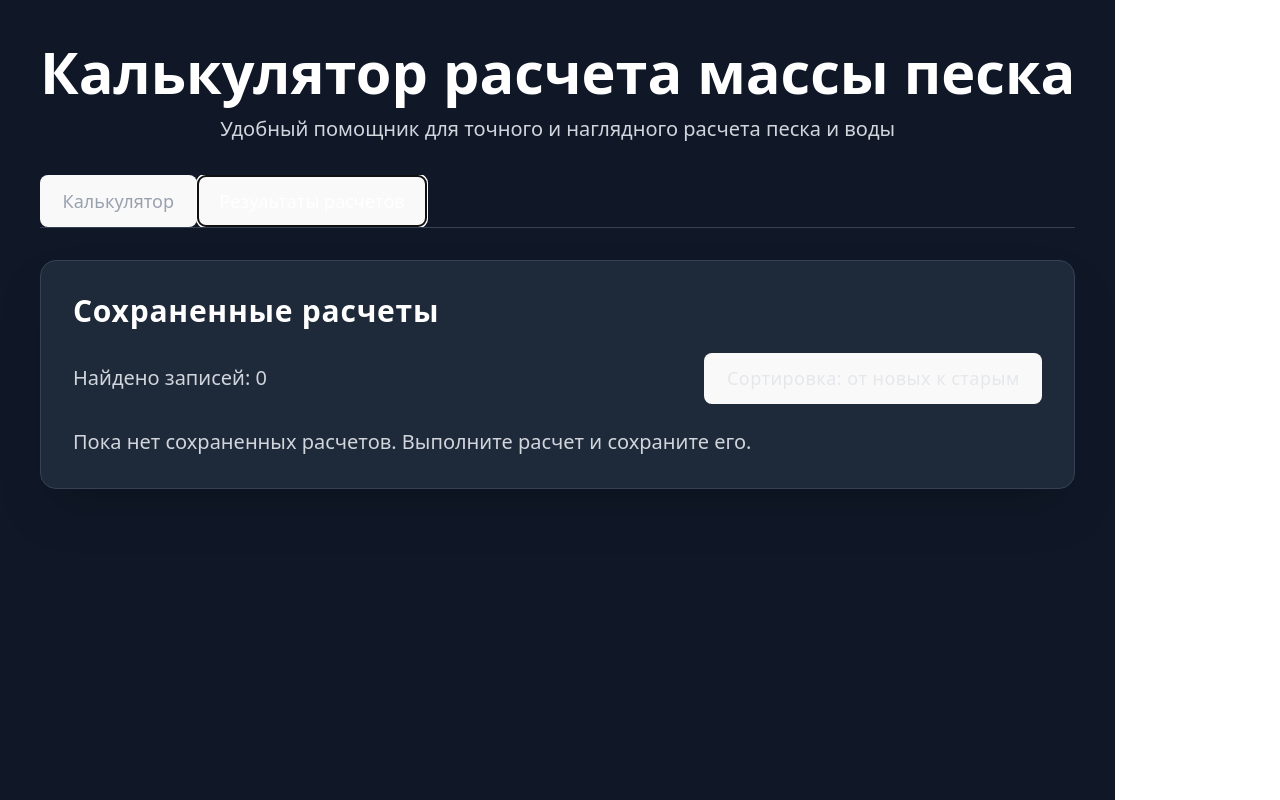
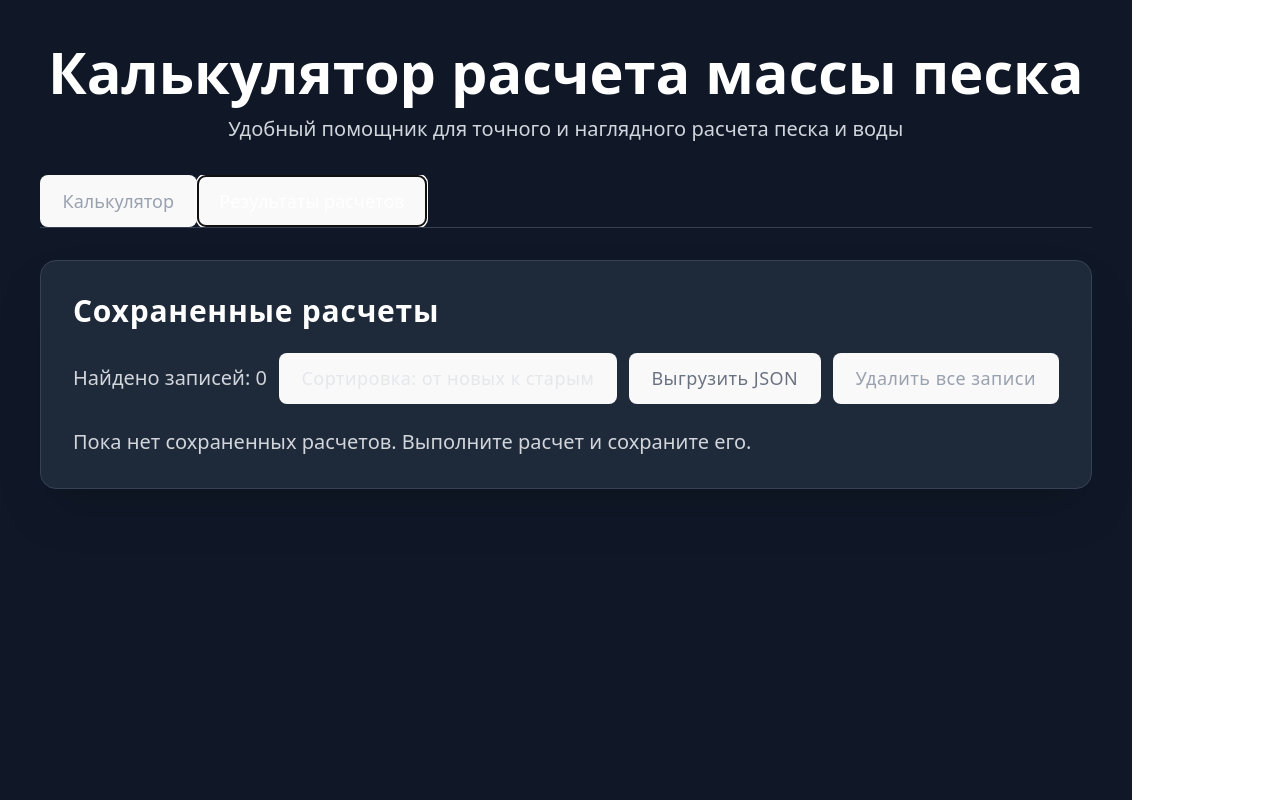
Before and after one commit to RudakovIlya/father-calc, a React (Vite) app: page / in a window 1280 px wide. Both pictures are taken after a click on the button "Результаты расчетов". Built offline with nearby package versions, Linux system fonts and the light colour scheme.

Commit message:
master: ДОбавил новую логику

```diff
--- a/src/components/HistoryCard.jsx
+++ b/src/components/HistoryCard.jsx
@@ -1,23 +1,6 @@
 import React from "react";
 import { Link } from "react-router-dom";
 import Button from "./Button";
-import { formatNumber } from "../utils/formatters";
-
-const inputLabels = [
-  { key: "sandWithContainer", label: "Вес песка с тарой (кг)" },
-  { key: "containerWeight", label: "Вес тары (кг)" },
-  { key: "targetDrySand", label: "Целевой вес сухого песка (кг)" },
-  { key: "moisture", label: "Влажность (%)" },
-  { key: "waterCementRatio", label: "Водоцементное соотношение (литры)" },
-];
-
-const resultLabels = [
-  { key: "sandWithoutContainer", label: "Песок без тары (кг)" },
-  { key: "targetWetSand", label: "Целевой вес влажного песка (кг)" },
-  { key: "waterInTargetSand", label: "Объем воды в оставшемся песке (кг)" },
-  { key: "additionalWaterNeeded", label: "Необходимо добавить воды (литры)" },
-  { key: "sandToRemove", label: "Необходимо удалить песка (кг)" },
-];
 
 const formatDate = (isoString) => {
   const date = new Date(isoString);
@@ -35,13 +18,13 @@ const formatDate = (isoString) => {
 };
 
 const HistoryCard = ({ entry, onDelete, isDeleting }) => {
-  const { createdAt, inputs = {}, results = {} } = entry;
+  const { createdAt } = entry;
   const dateLabel = formatDate(createdAt);
 
   return (
     <div className="bg-gray-800 rounded-2xl p-5 shadow-xl border border-gray-700">
-      <div className="flex flex-col lg:flex-row lg:items-center lg:justify-between gap-4 mb-5">
-        <div className="space-y-1">
+      <div className="flex flex-col gap-4 lg:flex-row lg:items-center lg:justify-between">
+        <div>
           <p className="text-2xl font-semibold text-white">
             Расчет от {dateLabel}
           </p>
@@ -52,7 +35,7 @@ const HistoryCard = ({ entry, onDelete, isDeleting }) => {
             to={`/calculation/${entry.id}`}
             className="text-center px-5 py-2 rounded-xl border border-blue-400 text-blue-300 text-lg font-semibold hover:bg-blue-500/10 transition"
           >
-            Подробнее
+            Открыть
           </Link>
           <Button
             variant="danger"
@@ -64,38 +47,6 @@ const HistoryCard = ({ entry, onDelete, isDeleting }) => {
           </Button>
         </div>
       </div>
-
-      <div className="grid grid-cols-1 md:grid-cols-2 gap-6 text-lg">
-        <div>
-          <p className="text-gray-200 font-semibold mb-3 text-xl">
-            Входные данные
-          </p>
-          <ul className="space-y-2 text-gray-300">
-            {inputLabels.map((item) => (
-              <li key={item.key} className="flex justify-between gap-3">
-                <span>{item.label}:</span>
-                <span className="text-gray-100 text-xl">
-                  {inputs[item.key] ?? "—"}
-                </span>
-              </li>
-            ))}
-          </ul>
-        </div>
-
-        <div>
-          <p className="text-gray-200 font-semibold mb-3 text-xl">Результаты</p>
-          <ul className="space-y-2 text-gray-300">
-            {resultLabels.map((item) => (
-              <li key={item.key} className="flex justify-between gap-3">
-                <span>{item.label}:</span>
-                <span className="text-gray-100 text-xl">
-                  {formatNumber(results[item.key] ?? 0)}
-                </span>
-              </li>
-            ))}
-          </ul>
-        </div>
-      </div>
     </div>
   );
 };
--- a/src/hooks/useCalculationHistory.js
+++ b/src/hooks/useCalculationHistory.js
@@ -3,6 +3,7 @@ import {
   fetchCalculations,
   persistCalculation,
   removeCalculation,
+  clearCalculations,
 } from "../storage/calculationStore";
 
 const useCalculationHistory = () => {
@@ -58,12 +59,25 @@ const useCalculationHistory = () => {
     [refresh]
   );
 
+  const clearAllCalculations = useCallback(async () => {
+    try {
+      await clearCalculations();
+      await refresh();
+    } catch (err) {
+      setError(
+        err instanceof Error ? err.message : "Не удалось очистить расчеты"
+      );
+      throw err;
+    }
+  }, [refresh]);
+
   return {
     calculations,
     loading,
     error,
     addCalculation,
     deleteCalculation,
+    clearAllCalculations,
     refresh,
   };
 };
--- a/src/pages/CalculationDetail.jsx
+++ b/src/pages/CalculationDetail.jsx
@@ -99,7 +99,9 @@ const CalculationDetail = () => {
     );
   }
 
-  const { createdAt, inputs, results } = entry;
+  const { createdAt, inputs, results, comment } = entry;
+
+  console.log("comment", comment);
 
   return (
     <div className="space-y-8">
@@ -171,6 +173,14 @@ const CalculationDetail = () => {
           ))}
         </div>
       </SectionCard>
+
+      {comment ? (
+        <SectionCard title="Комментарий">
+          <p className="text-2xl text-gray-200 whitespace-pre-line">
+            {comment}
+          </p>
+        </SectionCard>
+      ) : null}
     </div>
   );
 };
--- a/src/pages/CalculatorDashboard.jsx
+++ b/src/pages/CalculatorDashboard.jsx
@@ -24,6 +24,7 @@ const CalculatorDashboard = () => {
     error: historyError,
     addCalculation,
     deleteCalculation,
+    clearAllCalculations,
   } = useCalculationHistory();
 
   const [activeTab, setActiveTab] = useState(TABS[0].id);
@@ -33,6 +34,10 @@ const CalculatorDashboard = () => {
   const [isSaving, setIsSaving] = useState(false);
   const [feedback, setFeedback] = useState(null);
   const [pendingDeleteId, setPendingDeleteId] = useState(null);
+  const [needsComment, setNeedsComment] = useState(false);
+  const [comment, setComment] = useState("");
+  const [isClearing, setIsClearing] = useState(false);
+  const [isExporting, setIsExporting] = useState(false);
 
   const changeHandlers = useMemo(
     () => ({
@@ -192,6 +197,7 @@ const CalculatorDashboard = () => {
         createdAt,
         inputs: { ...inputs },
         results: { ...calculatedValues },
+        comment: needsComment ? comment.trim() : "",
       };
       setLatestCalculation(record);
       await addCalculation(record);
@@ -205,7 +211,7 @@ const CalculatorDashboard = () => {
     } finally {
       setIsSaving(false);
     }
-  }, [addCalculation, calculatedValues, inputs]);
+  }, [addCalculation, calculatedValues, needsComment, comment, inputs]);
 
   const handleDelete = useCallback(
     async (id) => {
@@ -236,6 +242,93 @@ const CalculatorDashboard = () => {
     setActiveTab(tabId);
     if (tabId === "history") {
       setCurrentPage(1);
+    }
+  };
+
+  const handleToggleComment = () => {
+    setNeedsComment((prev) => {
+      const next = !prev;
+      if (!next) {
+        setComment("");
+      }
+      return next;
+    });
+  };
+
+  const handleClearAll = async () => {
+    if (!sortedHistory.length || isClearing) {
+      setFeedback({
+        type: "error",
+        message: "Нет записей для удаления",
+      });
+      return;
+    }
+
+    const allow = window.confirm(
+      "Удалить все сохраненные расчеты? Это действие нельзя отменить."
+    );
+    if (!allow) {
+      return;
+    }
+
+    try {
+      setIsClearing(true);
+      await clearAllCalculations();
+      setLatestCalculation(null);
+      setFeedback({ type: "success", message: "Все расчеты удалены" });
+    } catch (error) {
+      console.error(error);
+      setFeedback({
+        type: "error",
+        message: "Не удалось удалить все расчеты",
+      });
+    } finally {
+      setIsClearing(false);
+    }
+  };
+
+  const handleExportJson = async () => {
+    if (!calculations.length || isExporting) {
+      setFeedback({
+        type: "error",
+        message: "Нет данных для экспорта",
+      });
+      return;
+    }
+
+    try {
+      setIsExporting(true);
+      const payload = JSON.stringify(calculations, null, 2);
+
+      if (navigator.clipboard?.writeText) {
+        await navigator.clipboard.writeText(payload);
+        setFeedback({
+          type: "success",
+          message: "JSON скопирован в буфер обмена",
+        });
+      } else {
+        const blob = new Blob([payload], { type: "application/json" });
+        const url = URL.createObjectURL(blob);
+        const link = document.createElement("a");
+        link.href = url;
+        link.download = `calculations-${Date.now()}.json`;
+        document.body.appendChild(link);
+        link.click();
+        document.body.removeChild(link);
+        URL.revokeObjectURL(url);
+        setFeedback({
+          type: "success",
+          message: "JSON файл сохранен",
+        });
+      }
+    } catch (error) {
+      console.error(error);
+      setFeedback({
+        type: "error",
+        message: "Не удалось выгрузить JSON",
+      });
+    } finally {
+      setIsExporting(false);
     }
   };
 
@@ -323,6 +416,25 @@ const CalculatorDashboard = () => {
                 );
               })}
             </div>
+            <div className="mt-6 space-y-3">
+              <label className="flex items-center gap-3 text-lg text-gray-200 font-semibold">
+                <input
+                  type="checkbox"
+                  checked={needsComment}
+                  onChange={handleToggleComment}
+                  className="h-5 w-5 rounded border-gray-500 bg-gray-800 text-blue-500 focus:ring-blue-500"
+                />
+                Нужен комментарий
+              </label>
+              {needsComment ? (
+                <textarea
+                  className="w-full min-h-28 px-4 py-3 bg-gray-800 border border-gray-600 rounded-xl text-gray-100 text-lg placeholder-gray-500 focus:outline-none focus:ring-4 focus:ring-blue-500 focus:border-transparent"
+                  value={comment}
+                  onChange={(event) => setComment(event.target.value)}
+                  placeholder="Например: партия песка слишком влажная, добавили воду..."
+                />
+              ) : null}
+            </div>
             <div className="flex flex-col sm:flex-row sm:items-center sm:justify-between gap-4 mt-8">
               <Button onClick={handleCalculate} disabled={isSaving}>
                 {isSaving ? "Сохранение..." : "Рассчитать"}
@@ -376,10 +488,30 @@ const CalculatorDashboard = () => {
             <span className="text-xl text-gray-300">
               Найдено записей: {sortedHistory.length}
             </span>
-            <Button variant="ghost" size="sm" onClick={handleSortToggle}>
-              Сортировка:{" "}
-              {sortOrder === "desc" ? "от новых к старым" : "от старых к новым"}
-            </Button>
+            <div className="flex flex-wrap gap-3">
+              <Button variant="ghost" size="sm" onClick={handleSortToggle}>
+                Сортировка:{" "}
+                {sortOrder === "desc"
+                  ? "от новых к старым"
+                  : "от старых к новым"}
+              </Button>
+              <Button
+                variant="secondary"
+                size="sm"
+                onClick={handleExportJson}
+                disabled={!calculations.length || isExporting}
+              >
+                {isExporting ? "Выгрузка..." : "Выгрузить JSON"}
+              </Button>
+              <Button
+                variant="danger"
+                size="sm"
+                onClick={handleClearAll}
+                disabled={!sortedHistory.length || isClearing}
+              >
+                {isClearing ? "Удаление..." : "Удалить все записи"}
+              </Button>
+            </div>
           </div>
 
           {renderHistoryContent()}
--- a/src/storage/calculationStore.js
+++ b/src/storage/calculationStore.js
@@ -111,3 +111,29 @@ export const removeCalculation = async (id) => {
     throw error;
   }
 };
+
+export const clearCalculations = async () => {
+  try {
+    const db = await openDatabase();
+
+    return await new Promise((resolve, reject) => {
+      const transaction = db.transaction(STORE_NAME, "readwrite");
+      const store = transaction.objectStore(STORE_NAME);
+
+      transaction.oncomplete = () => {
+        db.close();
+        resolve();
+      };
+
+      transaction.onerror = () =>
+        reject(
+          new Error(transaction.error?.message || "Ошибка очистки IndexedDB")
+        );
+
+      store.clear();
+    });
+  } catch (error) {
+    console.error("Не удалось очистить расчеты:", error);
+    throw error;
+  }
+};
```
